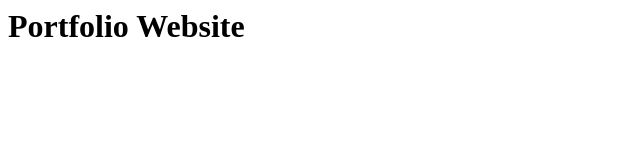
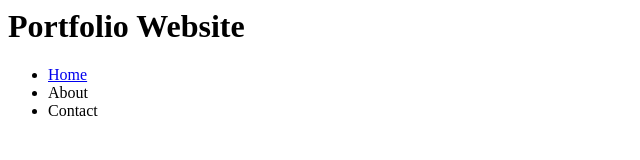
Before and after one commit to Pinsona/Pinsona.github.io, a plain HTML site: page index.html in a window 1280 px wide. Shown: the whole page, without its empty margins (0-640 px from the left). Drawn offline with Linux system fonts and the light colour scheme.

Commit message:
Added home.html page. Added link on index.html.

```diff
--- a/index.html
+++ b/index.html
@@ -5,6 +5,11 @@
 <body>
 	<h1>Portfolio Website</h1>
 
+	<ul>
+		<li><a href="home.html">Home</a></li>
+		<li>About</li>
+		<li>Contact</li>
+	</ul>
 
 </body>
 </html>
```
Also changed, not shown: home.html (added, +9 -0 lines).
